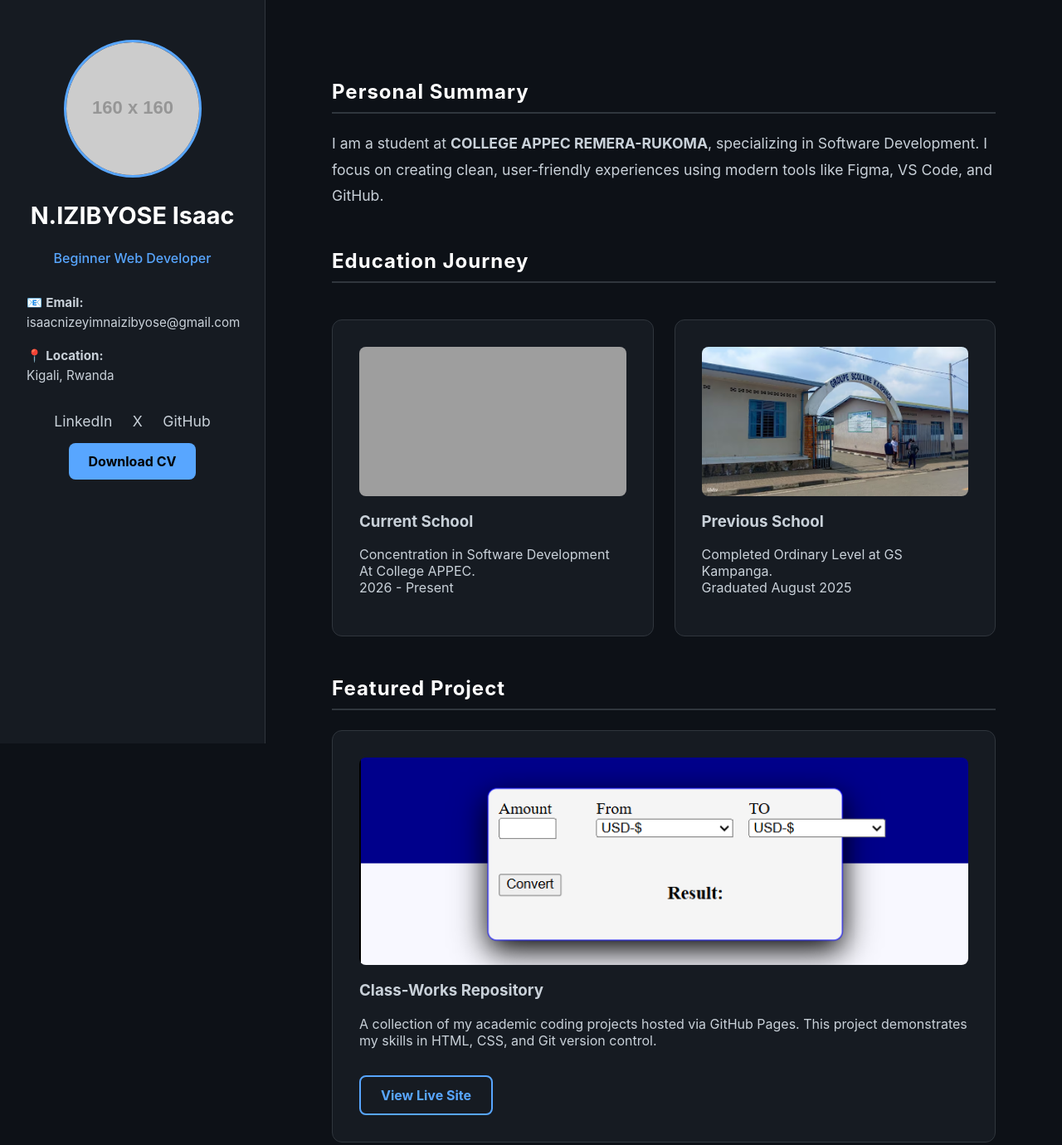
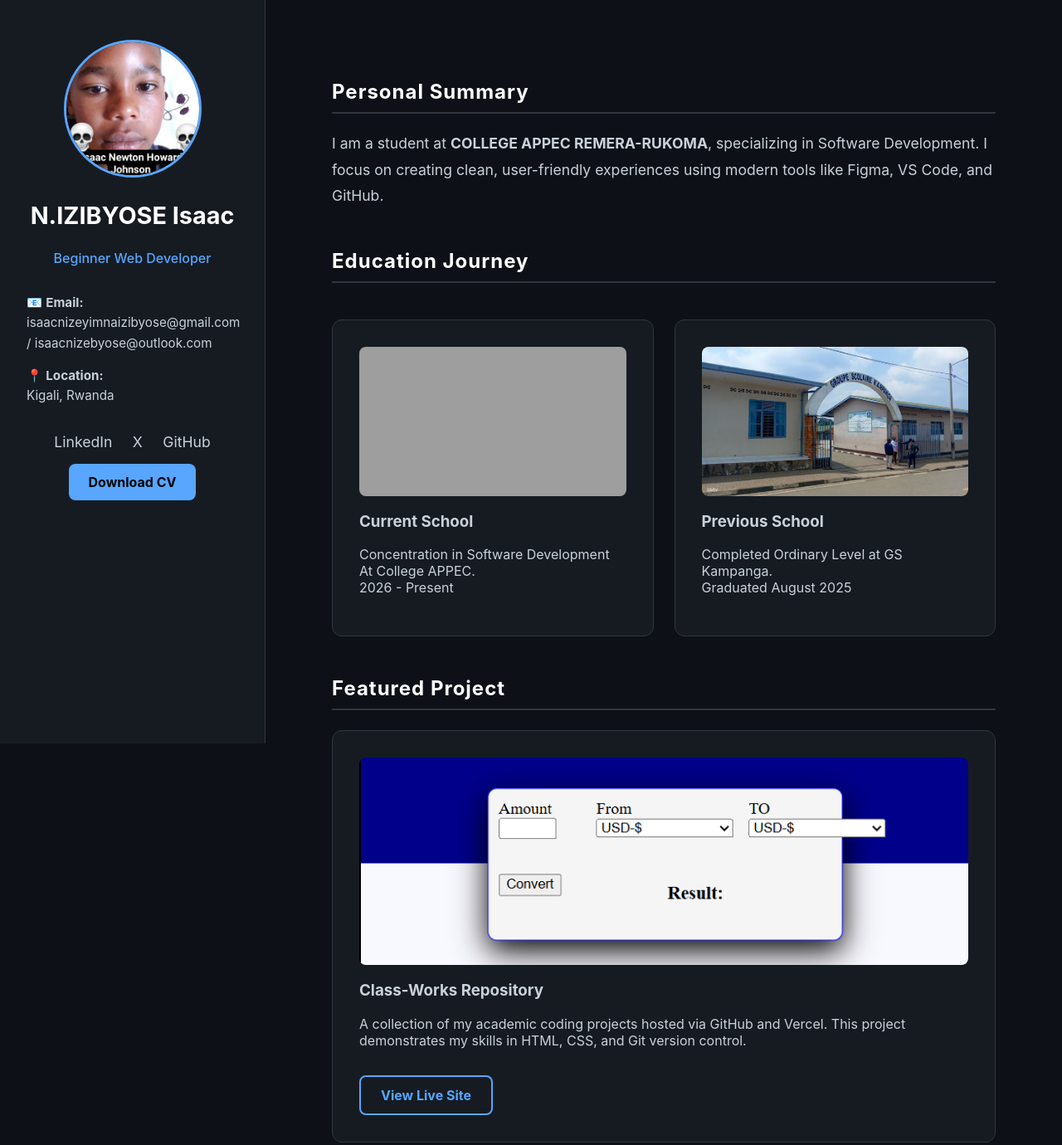
Before and after one commit to laughterdev111/laughterdev111, a plain HTML site: page index.html in a window 1280 px wide. Shown: the top 1380 px of the page at 83% size. Drawn offline with Linux system fonts and the light colour scheme; grey boxes are pictures that could not be loaded; placeholder pictures from the web are drawn by us.

Commit message:
image and link to class works

```diff
--- a/index.html
+++ b/index.html
@@ -5,7 +5,7 @@
     <meta name="viewport" content="width=device-width, initial-scale=1.0">
     <meta name="google-site-verification" content="C81guaXuQG0Vi_ob7sgOmv9VM_p7BYtBOn3gIqj0ImQ" />
     <link rel="icon" type="image/jpg" href="favicon.jpg">
-    <title>N.IZIBYOSE ISAAC | LaughterDev</title>
+    <title>NIZEYIMNANA IZIBYOSE Isaac | LaughterDev</title>
     <style>
         :root {
             --bg: #0d1117;
@@ -163,13 +163,13 @@
 
     <aside class="sidebar">
         <div class="profile-container">
-            <img src="profile.jpg" alt="Isaac" class="profile-img" onerror="this.src='https://via.placeholder.com/160?text=Upload+profile.jpg'">
+            <img src="profile.jpg.jpg" alt="Isaac" class="profile-img" onerror="this.src='https://via.placeholder.com/160?text=Upload+profile.jpg'">
         </div>
         <h1 style="color: var(--text-bright); margin-top: 1.5rem; font-size: 1.8rem;">N.IZIBYOSE Isaac</h1>
         <p style="color: var(--accent); font-weight: 500;">Beginner Web Developer</p>
 
         <div style="margin-top: 2rem; text-align: left; font-size: 0.95rem; line-height: 1.6;">
-            <p>📧 <strong>Email:</strong><br>isaacnizeyimnaizibyose@gmail.com</p>
+            <p>📧 <strong>Email:</strong><br>isaacnizeyimnaizibyose@gmail.com / isaacnizebyose@outlook.com</p>
             <p>📍 <strong>Location:</strong><br>Kigali, Rwanda</p>
         </div>
 
@@ -215,9 +215,9 @@
                     <img src="project screenshot.png" alt="Project Preview" onerror="this.parentElement.innerText='Project Screenshot (project screenshot.png)'">
                 </div>
                 <h3>Class-Works Repository</h3>
-                <p>A collection of my academic coding projects hosted via GitHub Pages. This project demonstrates my skills in HTML, CSS, and Git version control.</p>
+                <p>A collection of my academic coding projects hosted via GitHub and Vercel. This project demonstrates my skills in HTML, CSS, and Git version control.</p>
 
-                <a href="https://laughterdev111.github.io/Class-works/XYZ-COMPANY" class="btn" style="background: transparent; border: 2px solid var(--accent); color: var(--accent);">View Live Site</a>
+                <a href="https://laughterdev111.github.io/class-works/XYZ-COMPANY" class="btn" style="background: transparent; border: 2px solid var(--accent); color: var(--accent);">View Live Site</a>
             </div>
         </section>
 
```
